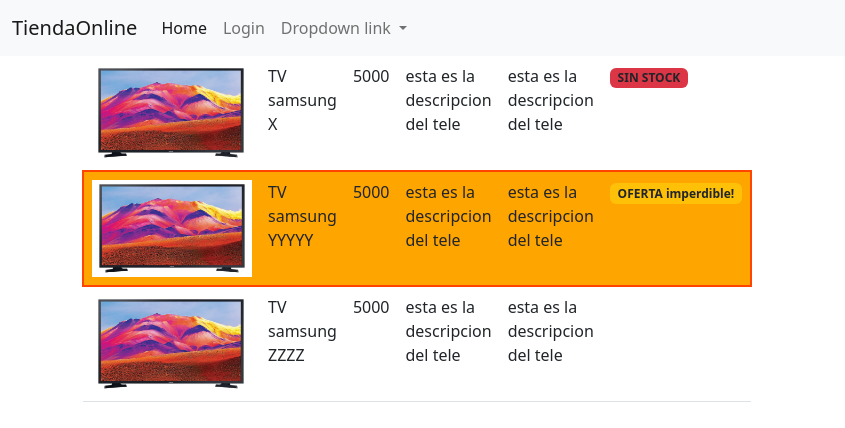
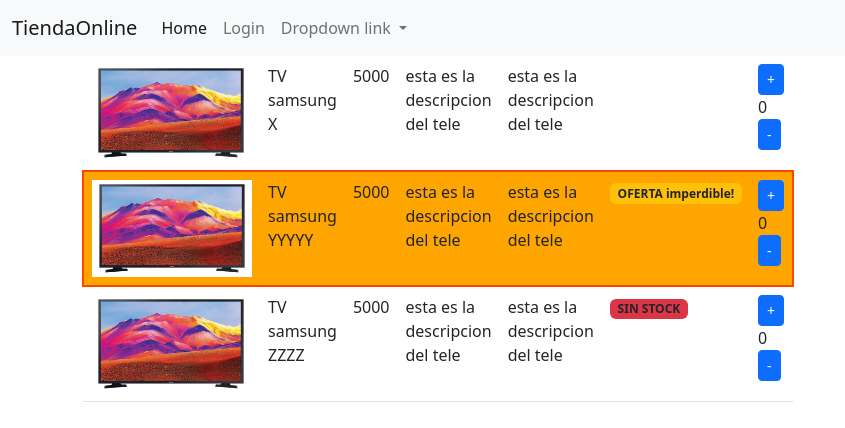
Before and after one commit to JesusDiazDeveloper/TiendaOnlineNuevo, an Angular app in the folder TiendaOnline/: page / in a window 1280 px wide. Shown: the top 428 px of the page, without its empty margins (0-845 px from the left). Built offline with nearby package versions, Linux system fonts and the light colour scheme.

Commit message:
se agregan botones de + y - con su respectiva funcion y controles de stock y negativos

```diff
--- a/TiendaOnline/src/app/product-list/product-list.component.html
+++ b/TiendaOnline/src/app/product-list/product-list.component.html
@@ -8,6 +8,13 @@
       <td>{{ product.description }}</td>
       <td>{{ product.description }}</td>
       <td ><span class="badge bg-danger text-dark" *ngIf="product.stock==0">SIN STOCK</span><span class="badge bg-warning text-dark" *ngIf="product.clearance">OFERTA imperdible!</span></td>
+      <td>
+        <button class="btn btn-primary btn-sm"(click)='upQuantity(product)'>+</button>
+        {{product.quantity}}
+        <button class="btn btn-primary btn-sm"(click)='downQuantity(product)'>-</button>
+      </td>
+
+
     </tr>
   </tbody>
 </table>
--- a/TiendaOnline/src/app/product-list/product-list.component.ts
+++ b/TiendaOnline/src/app/product-list/product-list.component.ts
@@ -15,16 +15,18 @@
       price: 5000,
       description : "esta es la descripcion del tele",
       image: "assets/img/TVSamsung1.jpeg",
-      stock: 0,
+      stock: 3,
       clearance: false,
+      quantity: 0,
     },
     {
       name : "TV samsung YYYYY",
       price: 5000,
       description : "esta es la descripcion del tele",
       image: "assets/img/TVSamsung1.jpeg",
-      stock: 24,
+      stock: 4,
       clearance: true,
+      quantity: 0,
 
     },
     {
@@ -32,10 +34,20 @@
       price: 5000,
       description : "esta es la descripcion del tele",
       image: "assets/img/TVSamsung1.jpeg",
-      stock: 45,
+      stock: 0,
       clearance: false,
+      quantity: 0,
     },
 
   ]
 
+  upQuantity(product : product):void{
+    if(product.quantity<product.stock)
+      product.quantity++;
+  }
+  downQuantity(product : product):void{
+    if(product.quantity>0)
+      product.quantity--;
+  }
+
 }
--- a/TiendaOnline/src/app/product-list/product.ts
+++ b/TiendaOnline/src/app/product-list/product.ts
@@ -5,4 +5,5 @@
     image: string;
     stock: number;
     clearance: boolean;
+    quantity: number;
 }
```
